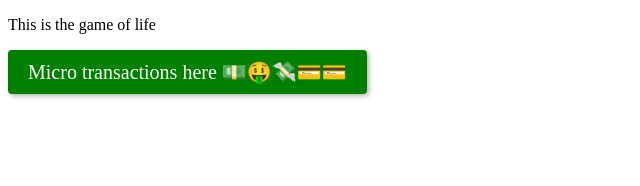
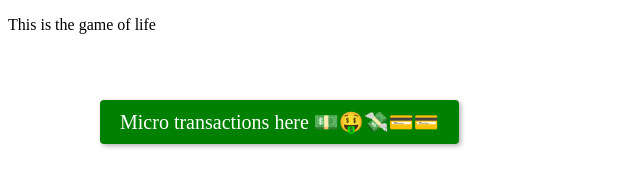
Before and after one commit to mmihail0/mmihail0.github.io, a plain HTML site: page index.html in a window 1280 px wide. Shown: the whole page, without its empty margins (0-640 px from the left). Drawn offline with Linux system fonts and the light colour scheme.

Commit message:
Update index.html

```diff
--- a/index.html
+++ b/index.html
@@ -12,9 +12,11 @@
       text-decoration: none;
       display: inline-block;
       box-shadow: 2px 2px 5px rgba(0,0,0,0.3);
-      position: absolute;
+      position: absolute;      /* This is required */
+      left: 100px;             /* Initial position */
+      top: 100px;              /* Initial position */
       cursor: pointer;
-      transition: left 0.1s ease, top 0.1s ease; /* Smooth and fast movement */
+      transition: left 0.1s ease, top 0.1s ease; /* Smooth and fast */
     }
   </style>
 </head>
```
